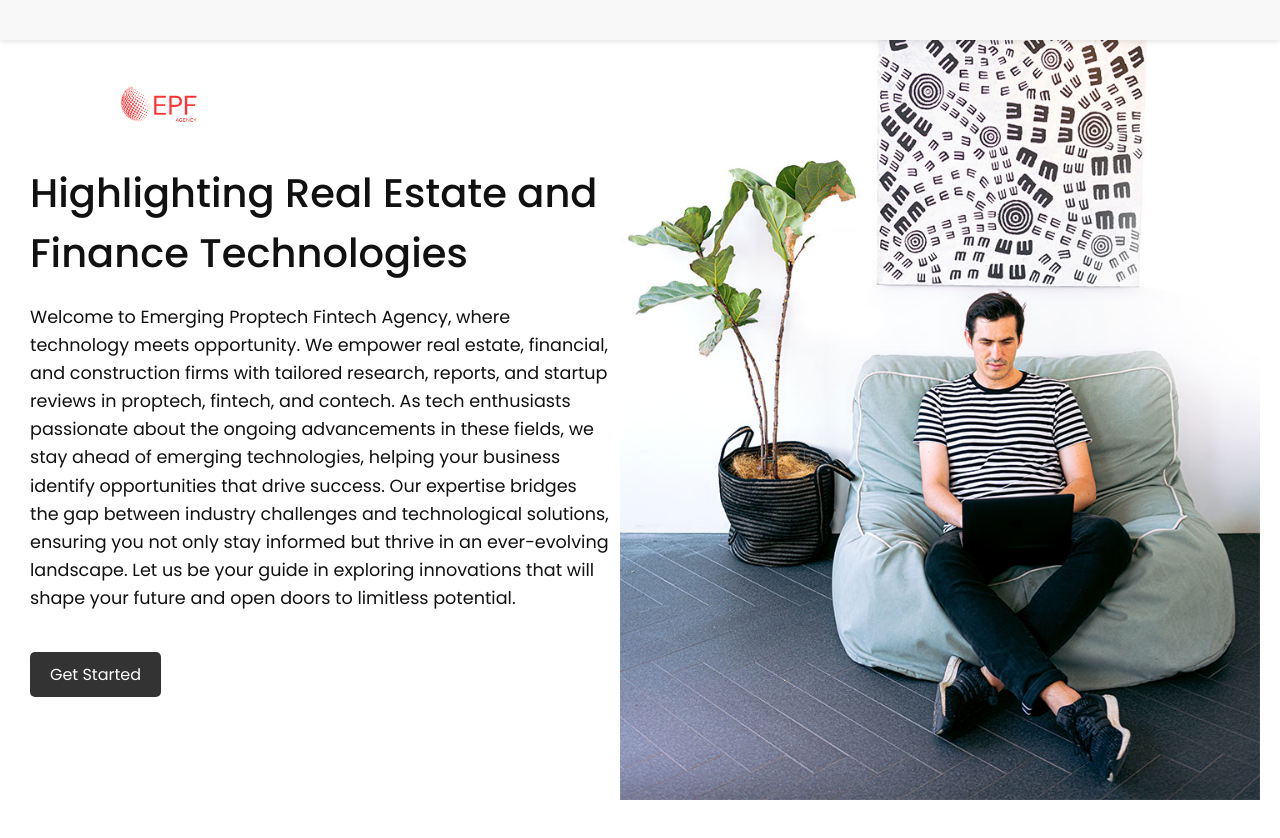
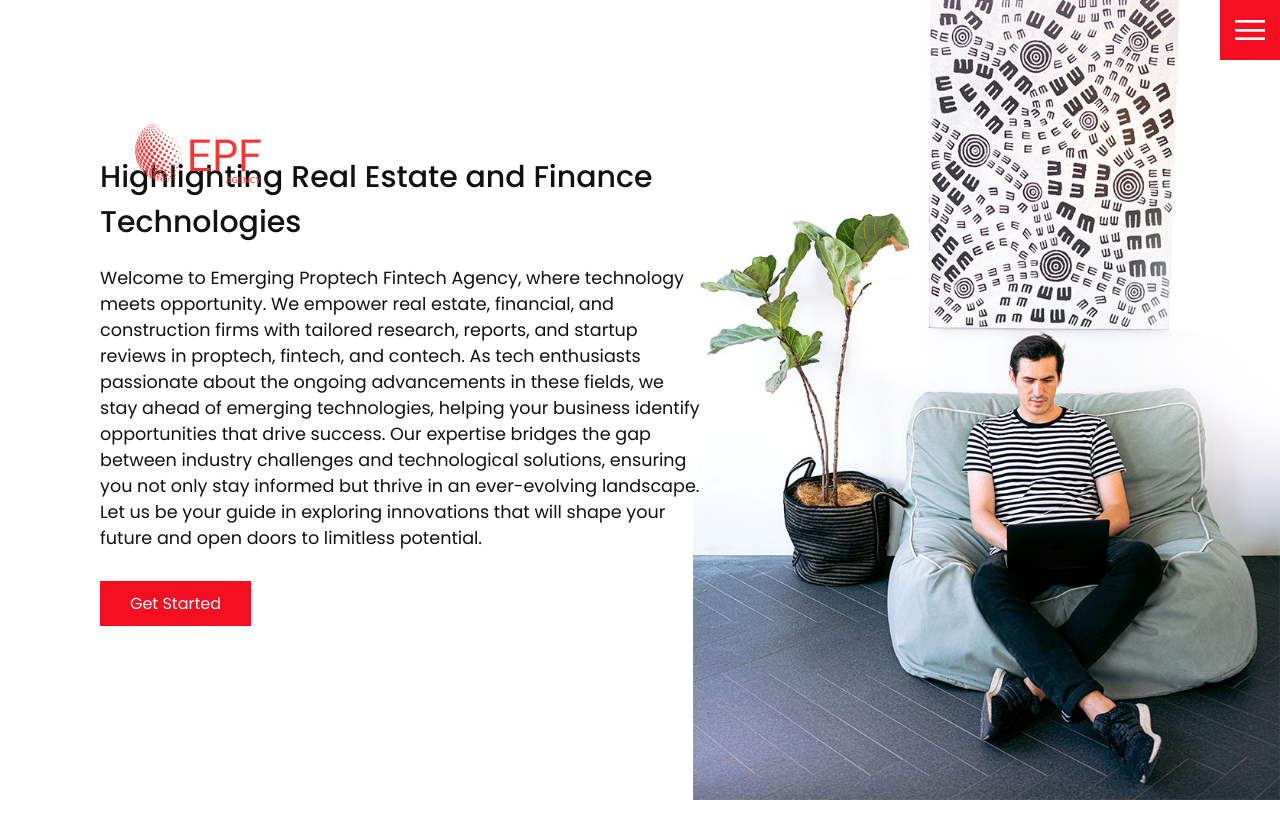
Before and after one commit to Abel7888/realestatefinance.github.io, a plain HTML site: page index.html in a window 1280 px wide. After the commit the page ends 800 px from the top, so only its background shows below. Drawn offline with Linux system fonts and the light colour scheme.

Commit message:
Update style.css

```diff
--- a/css/style.css
+++ b/css/style.css
@@ -11,51 +11,6 @@
   margin: 0;
   padding: 0;
 }
-/* Style for header and logo */
-header {
-  display: flex;
-  align-items: center;
-  justify-content: space-between;
-  padding: 10px 20px;
-  background-color: #f8f8f8; /* Adjust background as per your design */
-  position: relative; /* Ensures it's positioned correctly */
-  z-index: 100; /* Ensures header is above other content */
-}
-
-.logo img {
-  max-width: 100px; /* Ensures logo doesn't become too large */
-  height: auto; /* Maintains aspect ratio */
-}
-
-.logo {
-  display: flex;
-  align-items: center;
-}
-
-.toggle {
-  display: none; /* If this is a mobile toggle button, adjust it */
-}
-
-/* Adjust spacing for navigation */
-.navigation {
-  padding: 20px;
-  background-color: #fff; /* Adjust the color */
-}
-
-.home {
-  padding-top: 50px; /* Creates space between header and content */
-}
-
-.home img {
-  width: 100%; /* Ensures the home image takes up full width */
-  height: auto; /* Maintains aspect ratio */
-}
-
-.home-content {
-  margin: 20px 0;
-  padding: 10px;
-}
-
 
 html,
 body {
@@ -433,84 +388,3 @@ section.home {
     box-shadow: 0 10px 30px rgba(0, 0, 0, 0.1);
   }
 }
-/* Header styling */
-header {
-  display: flex;
-  align-items: center;
-  justify-content: space-between;
-  padding: 20px;
-  background-color: #f8f8f8;
-  position: relative;
-  z-index: 100;
-  box-shadow: 0 2px 5px rgba(0, 0, 0, 0.1);
-}
-
-/* Styling the logo */
-.logo img {
-  max-width: 150px; /* Adjust to fit your design */
-  height: auto;
-}
-
-/* Navigation styling */
-.navigation {
-  display: flex;
-}
-
-.navigation ul {
-  display: flex;
-  list-style: none;
-  gap: 20px; /* Space between menu items */
-}
-
-.navigation ul li a {
-  text-decoration: none;
-  color: #333;
-  padding: 10px 15px;
-  transition: background-color 0.3s ease;
-}
-
-.navigation ul li a:hover {
-  background-color: #ddd;
-  border-radius: 5px;
-}
-
-/* Styling the home section */
-.home {
-  display: flex;
-  align-items: center;
-  padding: 80px 20px; /* Adds spacing between header and content */
-}
-
-.home img {
-  width: 50%; /* Adjust width based on design */
-  height: auto;
-  margin-right: 20px;
-}
-
-.home-content {
-  width: 50%;
-}
-
-.home-content h1 {
-  font-size: 2.5rem;
-  margin-bottom: 20px;
-}
-
-.home-content p {
-  font-size: 1.1rem;
-  line-height: 1.6;
-  margin-bottom: 20px;
-}
-
-.btn {
-  display: inline-block;
-  background-color: #333;
-  color: #fff;
-  padding: 10px 20px;
-  text-decoration: none;
-  border-radius: 5px;
-}
-
-.btn:hover {
-  background-color: #555;
-}
```
